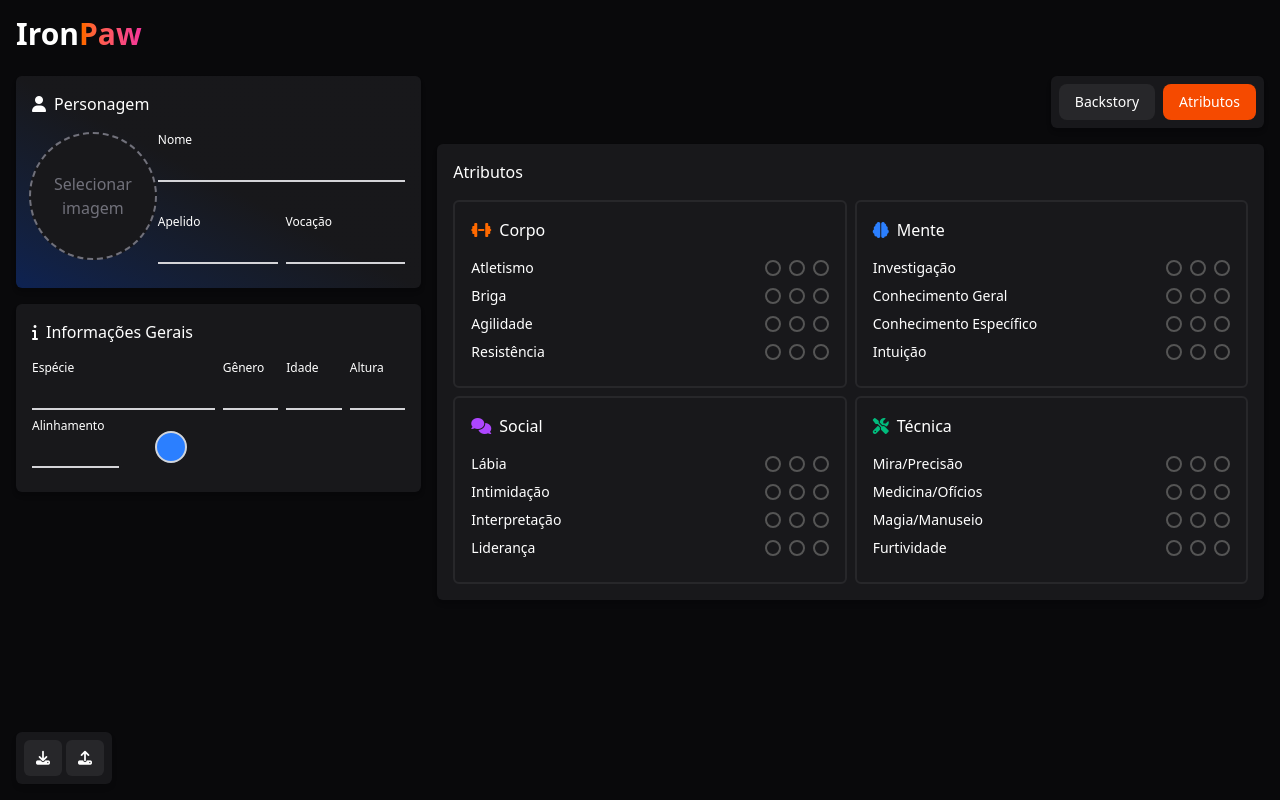
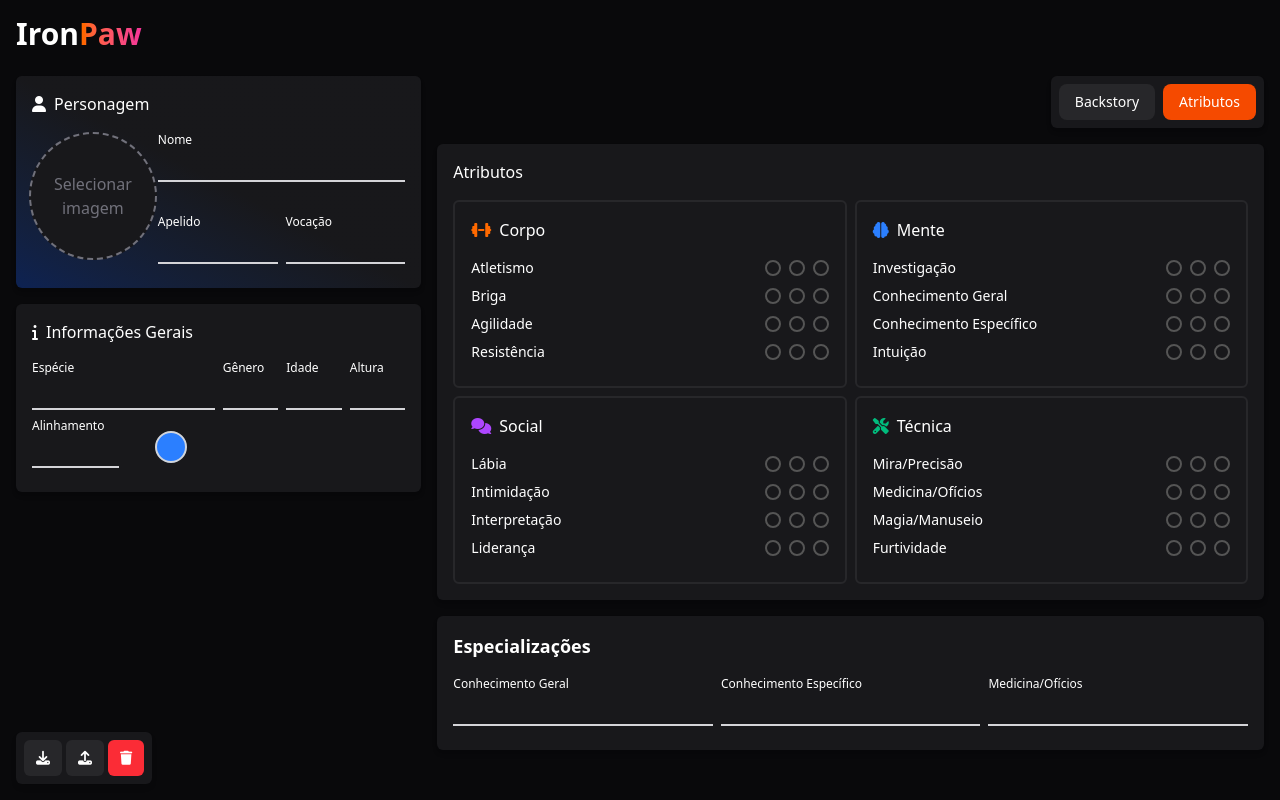
Before and after one commit to EstevamDeFreitas/IronPawRPG, an Angular app: page / in a window 1280 px wide. Both pictures are taken after a click on the button "Atributos". Built offline with nearby package versions, Linux system fonts and the light colour scheme.

Commit message:
adicionado seção para especializações

```diff
--- a/src/app/dumb-components/text-area/text-area.component.ts
+++ b/src/app/dumb-components/text-area/text-area.component.ts
@@ -6,8 +6,8 @@ import { CommonModule } from '@angular/common';
   selector: 'app-text-area',
   imports: [CommonModule, FormsModule],
   template: `<div class="flex flex-col">
-    <label class="block text-xs font-medium">{{ label() }}</label>
-    <textarea [placeholder]="placeholder()" class="w-full border-0 border-2 border-zinc-300 focus:border-orange-500 focus:ring-0 rounded-md p-2 text-sm bg-transparent" [(ngModel)]="value"></textarea>
+    <label class="block text-xs font-medium mb-1">{{ label() }}</label>
+    <textarea [placeholder]="placeholder()" class="w-full border-0 border-1 border-zinc-600 focus:border-orange-500 focus:ring-0 rounded-md p-2 text-sm bg-transparent" [(ngModel)]="value"></textarea>
   </div>`,
   styleUrl: './text-area.component.css',
   changeDetection: ChangeDetectionStrategy.OnPush,
--- a/src/app/services/character-sheet.service.ts
+++ b/src/app/services/character-sheet.service.ts
@@ -8,6 +8,10 @@ export class CharacterSheetService {
   private readonly STORAGE_KEY = 'iron_paw_character';
 
   constructor() { }
+
+  clearCurrentCharacter() {
+    localStorage.removeItem(this.STORAGE_KEY);
+  }
 
   saveCharacter(character: Character) {
     localStorage.setItem(this.STORAGE_KEY, JSON.stringify(character));
--- a/src/app/smart-components/character-sheet/character-sheet.component.html
+++ b/src/app/smart-components/character-sheet/character-sheet.component.html
@@ -45,6 +45,7 @@
       <div class="flex gap-1">
         <app-icon-button [buttonType]="'secondary'" [icon]="'fa-solid fa-download'" size="sm" [title]="'Exportar'" (click)="exportCharacter()"></app-icon-button>
         <app-icon-button [buttonType]="'secondary'" [icon]="'fa-solid fa-upload'" size="sm" [title]="'Importar'" (click)="importCharacter()"></app-icon-button>
+        <app-icon-button [buttonType]="'danger'" [icon]="'fa-solid fa-trash'" size="sm" [title]="'Limpar'" (click)="clearCharacter()"></app-icon-button>
       </div>
     </div>
   </div>
@@ -56,9 +57,9 @@
       </div>
     </div>
     <div class="mb-4"></div>
-    <div class="p-4 bg-zinc-900 rounded-md shadow-md">
+    <div >
       @if (currentTab === 'backstory') {
-        <div>
+        <div class="p-4 bg-zinc-900 rounded-md shadow-md">
           <h2 class="text-md">Backstory</h2>
           <div class="mb-4"></div>
           <div class="grid grid-cols-1 gap-2">
@@ -69,7 +70,7 @@
           </div>
         </div>
       } @else if (currentTab === 'attributes') {
-        <div>
+        <div class="p-4 bg-zinc-900 rounded-md shadow-md">
           <h2 class="text-md">Atributos</h2>
           <div class="mb-4"></div>
           <div class="grid grid-cols-2 gap-2">
@@ -179,6 +180,16 @@
             </div>
           </div>
         </div>
+        <div class="mb-4"></div>
+        <div class="p-4 bg-zinc-900 rounded-md shadow-md">
+          <h2 class="text-lg font-semibold mb-2">Especializações</h2>
+          <div class="mb-4"></div>
+          <div class="grid grid-cols-3 gap-2">
+            <app-input class="col-span-1" [label]="'Conhecimento Geral'" [(value)]="character.periciasEspecificas['Conhecimento Geral']"></app-input>
+            <app-input class="col-span-1" [label]="'Conhecimento Específico'" [(value)]="character.periciasEspecificas['Conhecimento Específico']"></app-input>
+            <app-input class="col-span-1" [label]="'Medicina/Ofícios'" [(value)]="character.periciasEspecificas['Medicina/Ofícios']"></app-input>
+          </div>
+        </div>
       }
 
     </div>
@@ -188,3 +199,14 @@
 
 </div>
 <input type="file" #jsonFileInput accept=".json" class="hidden" (change)="onJsonFileSelected($event)">
+@if(isLoadingJson) {
+<div class="fixed inset-0 z-50 flex items-center justify-center bg-black bg-opacity-60">
+  <div class="bg-zinc-900 text-white px-8 py-6 rounded-lg shadow-lg flex flex-col items-center gap-4">
+    <svg class="animate-spin h-8 w-8 text-blue-400 mb-2" xmlns="http://www.w3.org/2000/svg" fill="none" viewBox="0 0 24 24">
+      <circle class="opacity-25" cx="12" cy="12" r="10" stroke="currentColor" stroke-width="4"></circle>
+      <path class="opacity-75" fill="currentColor" d="M4 12a8 8 0 018-8v4a4 4 0 00-4 4H4z"></path>
+    </svg>
+    <span class="text-lg font-medium">Carregando personagem...</span>
+  </div>
+</div>
+}
--- a/src/app/smart-components/character-sheet/character-sheet.component.ts
+++ b/src/app/smart-components/character-sheet/character-sheet.component.ts
@@ -1,4 +1,4 @@
-import { ChangeDetectionStrategy, ChangeDetectorRef, Component, ElementRef, OnInit, ViewChild, signal, effect } from '@angular/core';
+import { ChangeDetectionStrategy, ChangeDetectorRef, Component, ElementRef, OnInit, ViewChild, signal, effect, DoCheck } from '@angular/core';
 import { Atributo, Character, PERICIA_ATRIBUTO_MAP, PericiaNome, Pericias, PERICIAS_LIST } from '../../models/character.model';
 import { InputComponent } from "../../dumb-components/input/input.component";
 import { NgClass } from '@angular/common';
@@ -16,10 +16,12 @@ import { CharacterSheetService } from '../../services/character-sheet.service';
   templateUrl: './character-sheet.component.html',
   styleUrl: './character-sheet.component.css',
 })
-export class CharacterSheetComponent implements OnInit {
+export class CharacterSheetComponent implements OnInit, DoCheck {
   @ViewChild('fileInput') fileInput!: ElementRef<HTMLInputElement>;
   @ViewChild('jsonFileInput') jsonFileInput!: ElementRef<HTMLInputElement>;
   character: Character;
+  private previousCharacterState: string = '';
+  isLoadingJson: boolean = false;
 
   currentTab: 'backstory' | 'attributes' = 'backstory';
 
@@ -31,6 +33,16 @@ export class CharacterSheetComponent implements OnInit {
     const savedCharacter = this.characterService.loadCharacter();
     if (savedCharacter) {
       this.character = savedCharacter;
+    }
+  }
+
+  ngDoCheck(): void {
+    console.log("Personagem foi alterado");
+
+    const currentCharacterState = JSON.stringify(this.character);
+    if (this.previousCharacterState !== currentCharacterState) {
+      this.previousCharacterState = currentCharacterState;
+      this.saveCharacter();
     }
   }
 
@@ -143,10 +155,12 @@ export class CharacterSheetComponent implements OnInit {
 
     const file = input.files[0];
 
+    this.isLoadingJson = true;
+
     this.characterService.importCharacterFromFile(file)
       .then(importedCharacter => {
         this.character = importedCharacter;
-        this.saveCharacter(); // Salvar no localStorage
+        this.saveCharacter();
         this.cdr.detectChanges();
       })
       .catch(error => {
@@ -154,8 +168,9 @@ export class CharacterSheetComponent implements OnInit {
         alert('Arquivo inválido ou corrompido. Verifique se é um JSON válido de personagem.');
       })
       .finally(() => {
-        // Resetar input para permitir selecionar o mesmo arquivo novamente
+        this.isLoadingJson = false;
         input.value = '';
+        this.cdr.detectChanges();
       });
   }
 
@@ -163,4 +178,12 @@ export class CharacterSheetComponent implements OnInit {
     this.characterService.saveCharacter(this.character);
   }
 
+  clearCharacter() {
+    if (confirm("Tem certeza que deseja limpar o personagem atual? Esta ação não pode ser desfeita.")) {
+      this.characterService.clearCurrentCharacter();
+      this.character = this.createDefaultCharacter();
+      this.cdr.detectChanges();
+    }
+  }
+
 }
```
